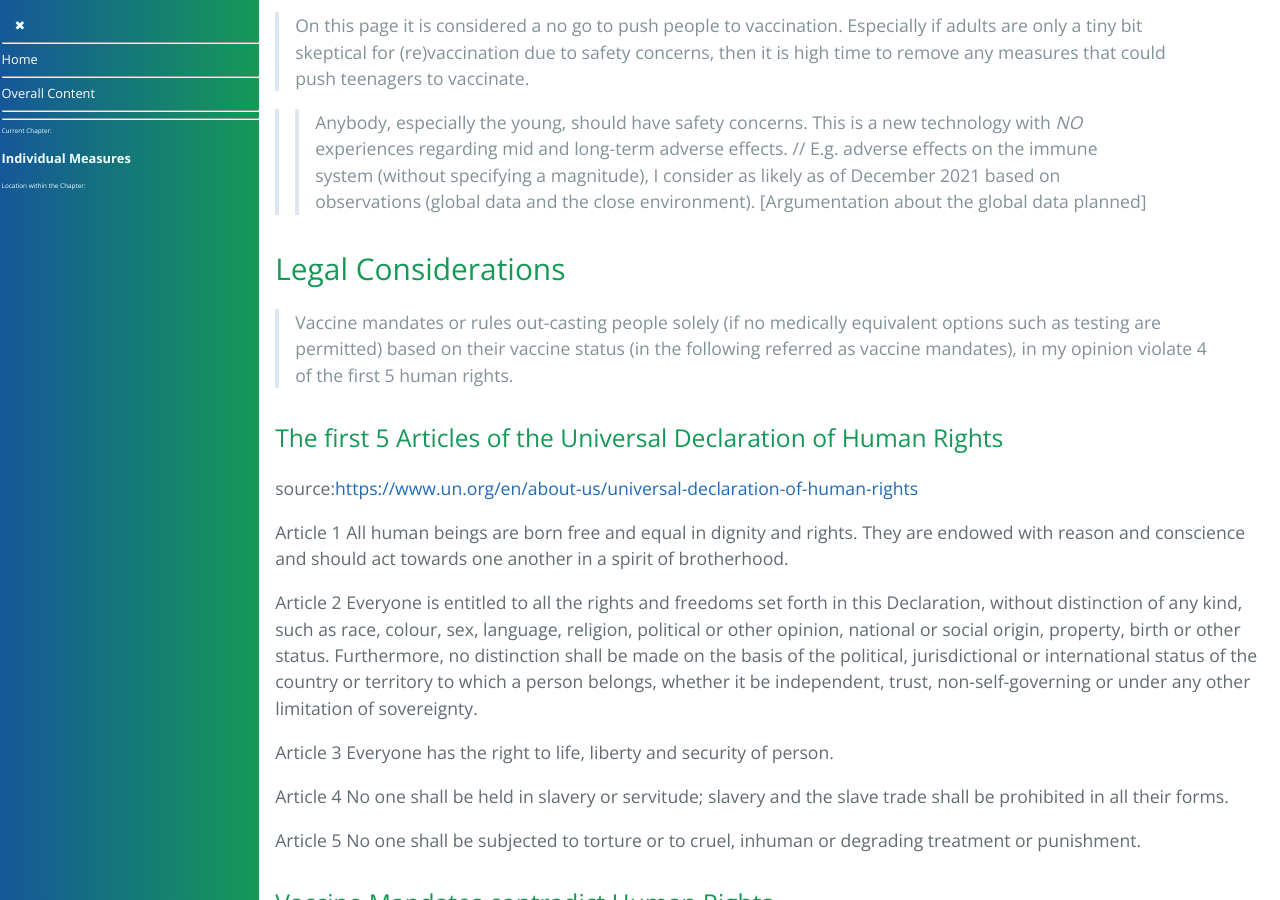
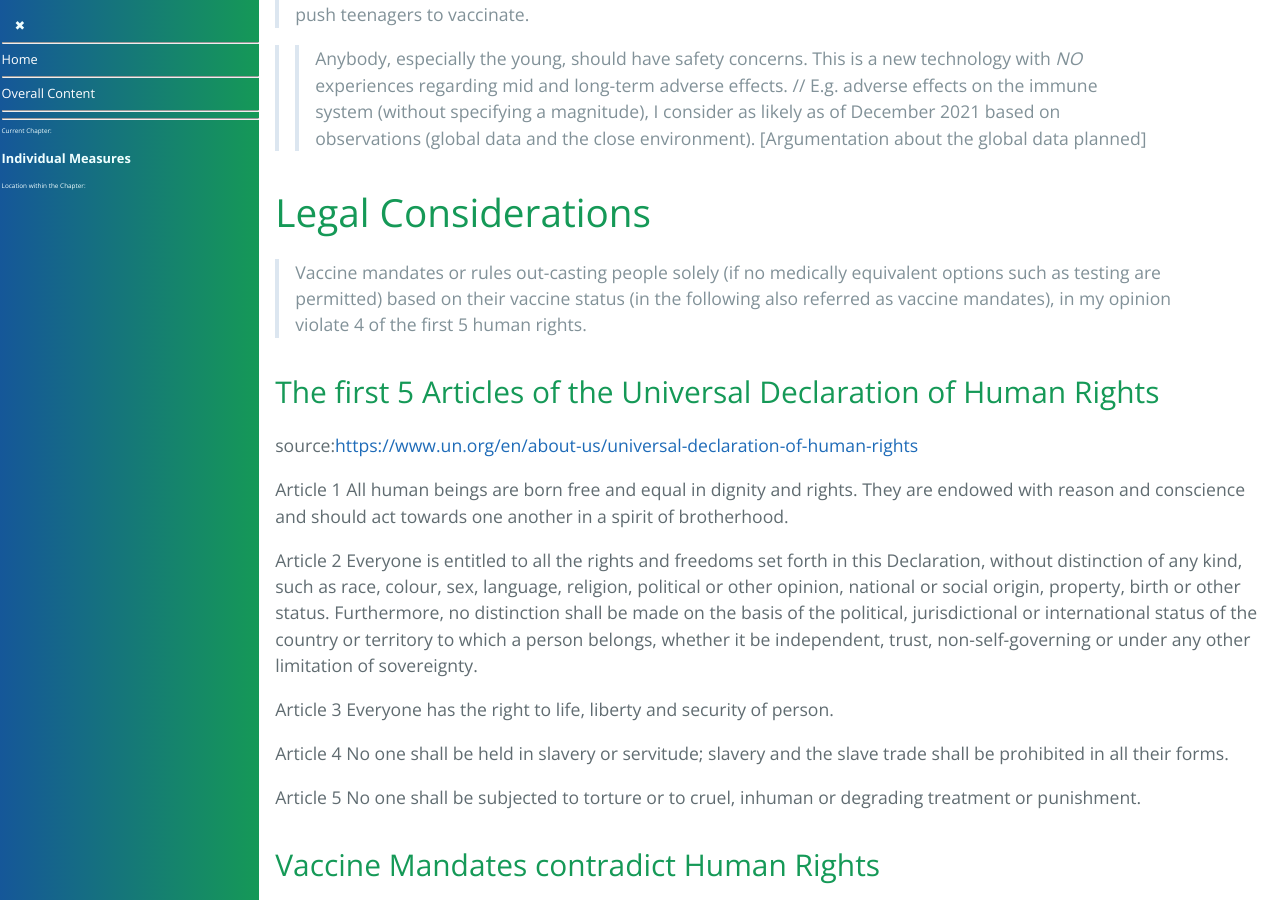
Before and after one commit to forestgrape/coronavirus, a Jekyll site: the page built from 7_social/individual_measures.md, in a window 1280 px wide and 900 px high, scrolled down 1298 px. Built offline with Jekyll 4.4.1, drawn with Linux system fonts in a browser that asks for light colours; our own code applies the rules of GitHub Pages for plain Markdown files; some of the changed text lies outside the part shown.

Commit message:
Formatting

```diff
--- a/7_social/individual_measures.md
+++ b/7_social/individual_measures.md
@@ -12,7 +11,7 @@ In my opinion, measures should  not target individuals and accordingly not be ba
 > What if there are errata with RNA transfection?
 
 
-### Scientific Considerations
+## Scientific Considerations
 It is scientific task to determine the properties/features that predicts whether someone is more or less likely to be infectious. One such feature is being vaccinated. Another scientific question is, whether and which vaccines are safe.
 
 > Both infectiousness and vaccine safety are not rigorously discussed on this page. Some notes are available however:
@@ -20,7 +19,7 @@ It is scientific task to determine the properties/features that predicts whether
 > * Some incomplete speculations/open question about the safety of the 'mRNA' and 'Adeno-Vector' vaccines are in [Vaccine Safety Questions](../10_vaccines/vaccine_safety.md).
 
 
-### Moral Considerations
+## Moral Considerations
 Relevant moral questions are:
 * Whether there should be restrictions for those being more likely infectious.
 * The relations between opening the windows / keeping distance / wearing a mask / living healthily or unhealthily / removable chip implant / getting vaccinated / being young or old.
@@ -35,11 +34,11 @@ Relevant moral questions are:
 
 
 
-### Legal Considerations
+## Legal Considerations
 
-> Vaccine mandates or rules out-casting people solely (if no medically equivalent options such as testing are permitted) based on their vaccine status (in the following referred as vaccine mandates), in my opinion violate 4 of the first 5 human rights.
+> Vaccine mandates or rules out-casting people solely (if no medically equivalent options such as testing are permitted) based on their vaccine status (in the following also referred as vaccine mandates), in my opinion violate 4 of the first 5 human rights.
 
-#### The first 5 Articles of the Universal Declaration of Human Rights
+### The first 5 Articles of the Universal Declaration of Human Rights
 source:<https://www.un.org/en/about-us/universal-declaration-of-human-rights>
 
 Article 1
@@ -57,18 +56,21 @@ No one shall be held in slavery or servitude; slavery and the slave trade shall
 Article 5
 No one shall be subjected to torture or to cruel, inhuman or degrading treatment or punishment.
 
-#### Vaccine Mandates contradict Human Rights
-* Article 1 is violated by vaccine mandate violates the right of reason and conscience. When it's about to reduce transmission pre-testing is an alternative (and much safer). When its about catching a disease, the risks to take in life, in my opinion, is an individual decision of reason and conscience.
-* Article 2 is violated since a distinction is made by the vaccine/antibody status.
-* Article 3 is violated since:
-  * For some of the currently available vaccines (namely for 'mRNA' vaccines and adenovirus vaccines) temporarily associated deaths have been recorded.
-  * Vaccination can have adverse effects and therefor it violates the security and liberty.
-* Article 5 is violated since experimental vaccination can be perceived as cruel, inhuman or degrading treatment. Vaccination can be perceived as punishment for following the precaution measures and/or living healthily and therefore not catching an infection with the associated recovery certificate (only valid if there are recovered certificates, if not, the violations of Article 1 and 2 are emphasized).
+### Vaccine Mandates contradict Human Rights
+Article 1 is violated by vaccine mandate violates the right of reason and conscience. When it's about to reduce transmission pre-testing is an alternative (and much safer). When its about catching a disease, the risks to take in life, in my opinion, is an individual decision of reason and conscience.
+
+Article 2 is violated since a distinction is made by the vaccine/antibody status.
+
+Article 3 is violated since:
+* For some of the currently available vaccines (namely for 'mRNA' vaccines and adenovirus vaccines) temporarily associated deaths have been recorded.
+* Vaccination can have adverse effects and therefor it violates the security and liberty.
+
+Article 5 is violated since experimental vaccination can be perceived as cruel, inhuman or degrading treatment. Vaccination can be perceived as punishment for following the precaution measures and/or living healthily and therefore not catching an infection with the associated recovery certificate (only valid if there are recovered certificates, if not, the violations of Article 1 and 2 are emphasized).
 
 
 
 
-### Social Considerations
+## Social Considerations
 > To restrict basic human rights of selected people, needs in my opinion, both a very solid scientific foundation and an acute danger for public health. // Models predicting many cases in a few weeks or months is *not* an acute danger. Numerous modelling predictions published turned out to be wrong.
 
 > To my judgement, there is no rigorous scientific foundation to differentiate between vaccinated and unvaccinated persons if not at risk for severe Covid: The science published suggests that intramuscular vaccines don't provide a protection against transmission for more than a few months. Thus the current restrictions of people opting out of vaccinations can be viewed as out casting people based on attitudes without a medical basis - at least in the case of people not at elevated risk for severe Covid, which includes all people below 30 years of age. For people at risk for severe Covid there is a risk of hospitalization but 1) transmissions of (severe) Covid often happen within residential block and 2) other behaviors which increase the risk of hospitalization need to be banned too. Also the long-term risk of the current vaccines is unknown and time-associated hospitalizations and even deaths are reported (//nevertheless for high risk groups one time vaccination is recommended on this page since severe Covid is severe). Also people can opt out of hospitalization/intense care and then this argument does not hold.// I don't think, it is nice to neglect (some) treatments (as commented in [Controlling>Strategy](controlling.md#strategy)), but is is a third option to experimental vaccination and to be out-casted from social life for months or more.
```
Also changed, not shown: other parts of 7_social/individual_measures.md (+0 -1 lines).
